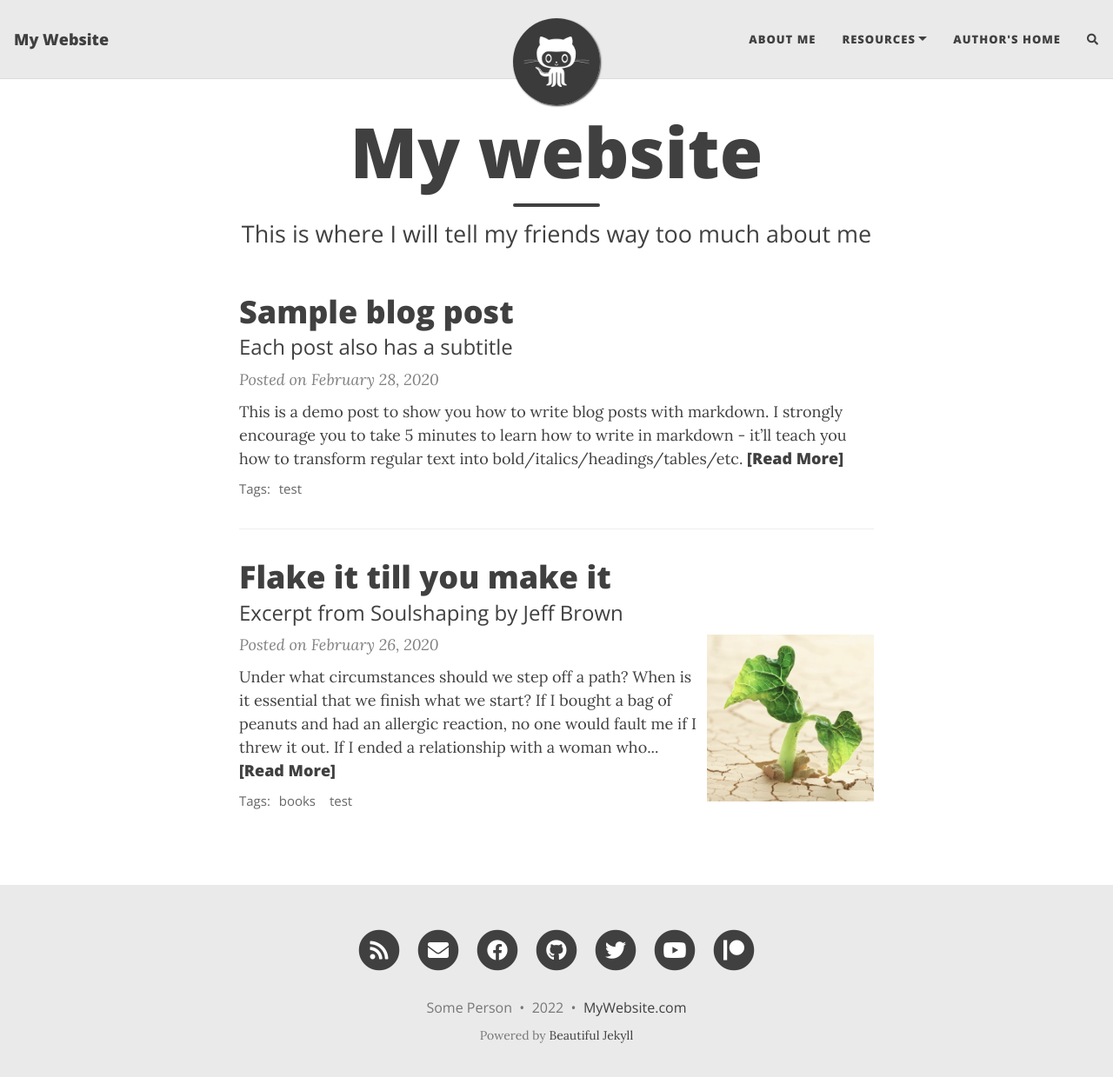
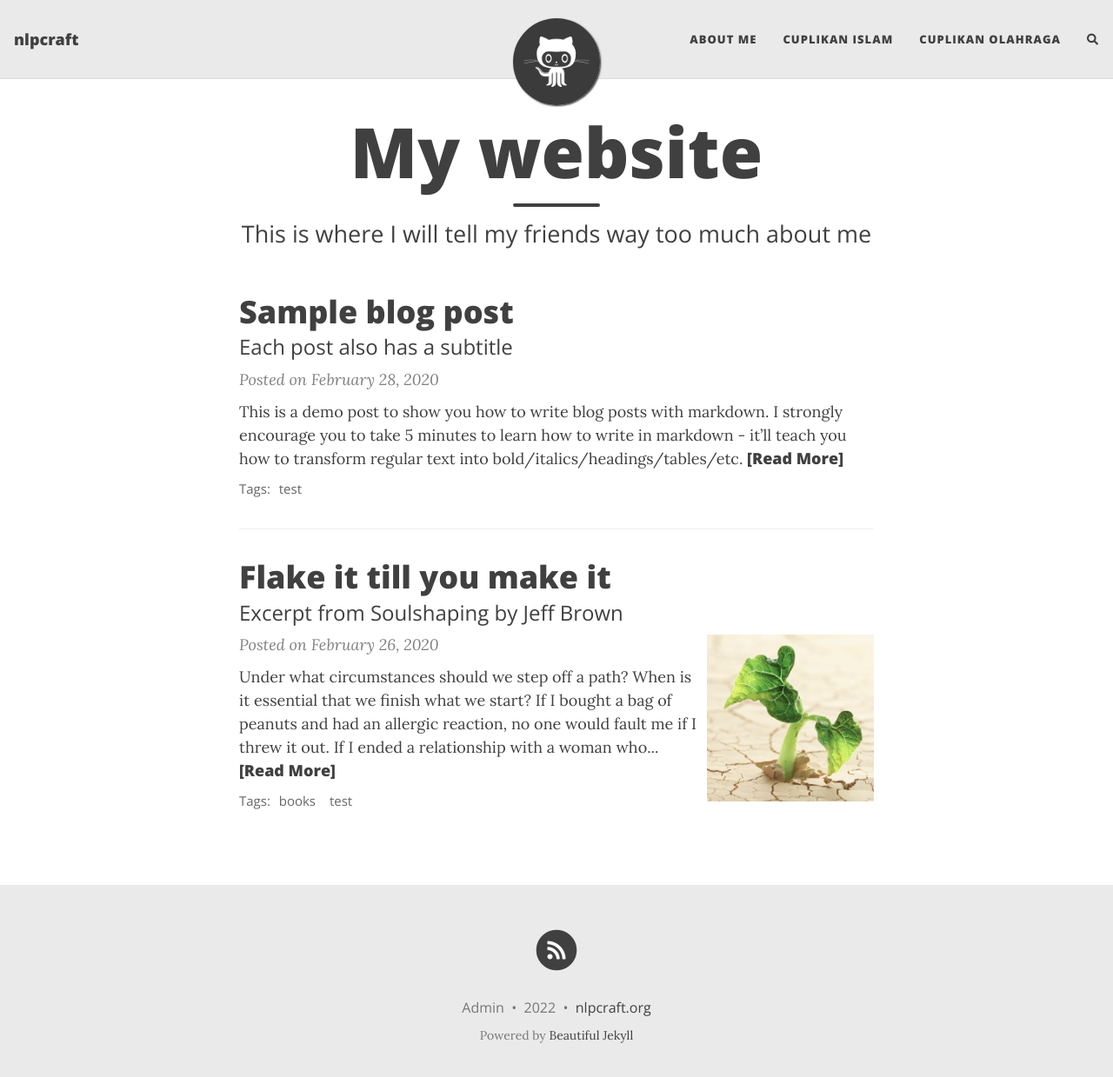
Before and after one commit to Aldanz/nlpcraft.org, a Jekyll site: the page built from index.html, in a window 1280 px wide and 1252 px high. Shown: the top 1239 px of the window at 87% size. Built offline with Jekyll 4.4.1, drawn with Linux system fonts in a browser that asks for light colours; nearby versions of some CDN libraries; the list of posts is cut into pages by our own code; comment, search, counter and statistics services are not loaded.

Commit message:
Update _config.yml

```diff
--- a/_config.yml
+++ b/_config.yml
@@ -6,19 +6,17 @@
 # --- Required options --- #
 
 # Name of website
-title: My Website
+title: nlpcraft
 
 # Your name to show in the footer
-author: Some Person
+author: Admin
 
 # --- List of links in the navigation bar --- #
 
 navbar-links:
   About Me: "aboutme"
-  Resources:
-    - Beautiful Jekyll: "https://beautifuljekyll.com"
-    - Learn markdown: "https://www.markdowntutorial.com/"
-  Author's home: "https://deanattali.com"
+  Cuplikan Islam: "https://cuplikanislam.com/"
+  Cuplikan Olahraga: "https://www.cuplikanolahraga.com/"
 
 # --- Logo --- #
 
@@ -39,13 +37,13 @@
 # Select the social network links that you want to show in the footer.
 # Uncomment the links you want to show and add your information to each one.
 social-network-links:
-  email: "someone@example.com"
+  email:
   rss: true  # remove this line if you don't want to show an RSS link at the bottom
-  facebook: deanattali
-  github: daattali
-  twitter: daattali
-  patreon: DeanAttali
-  youtube: c/daattali
+  facebook:
+  github:
+  twitter:
+  patreon:
+  youtube:
 #  medium: yourname
 #  reddit: yourname
 #  linkedin: daattali
@@ -80,7 +78,7 @@
 
 # How to display the link to your website in the footer
 # Remove this if you don't want a link in the footer
-url-pretty: "MyWebsite.com"
+url-pretty: "nlpcraft.org"
 
 # Excerpt word length - Truncate the excerpt of each post on the feed page to the specified number of words
 excerpt_length: 50
```
